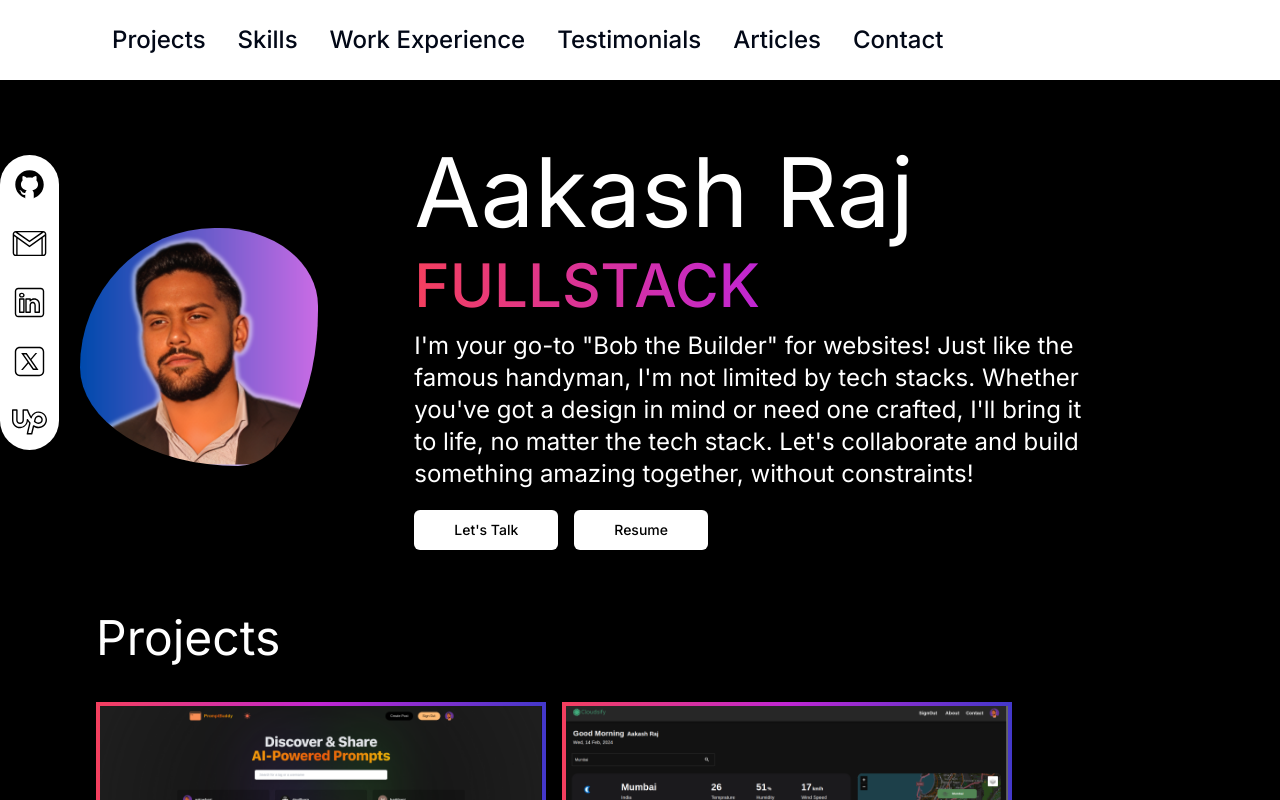
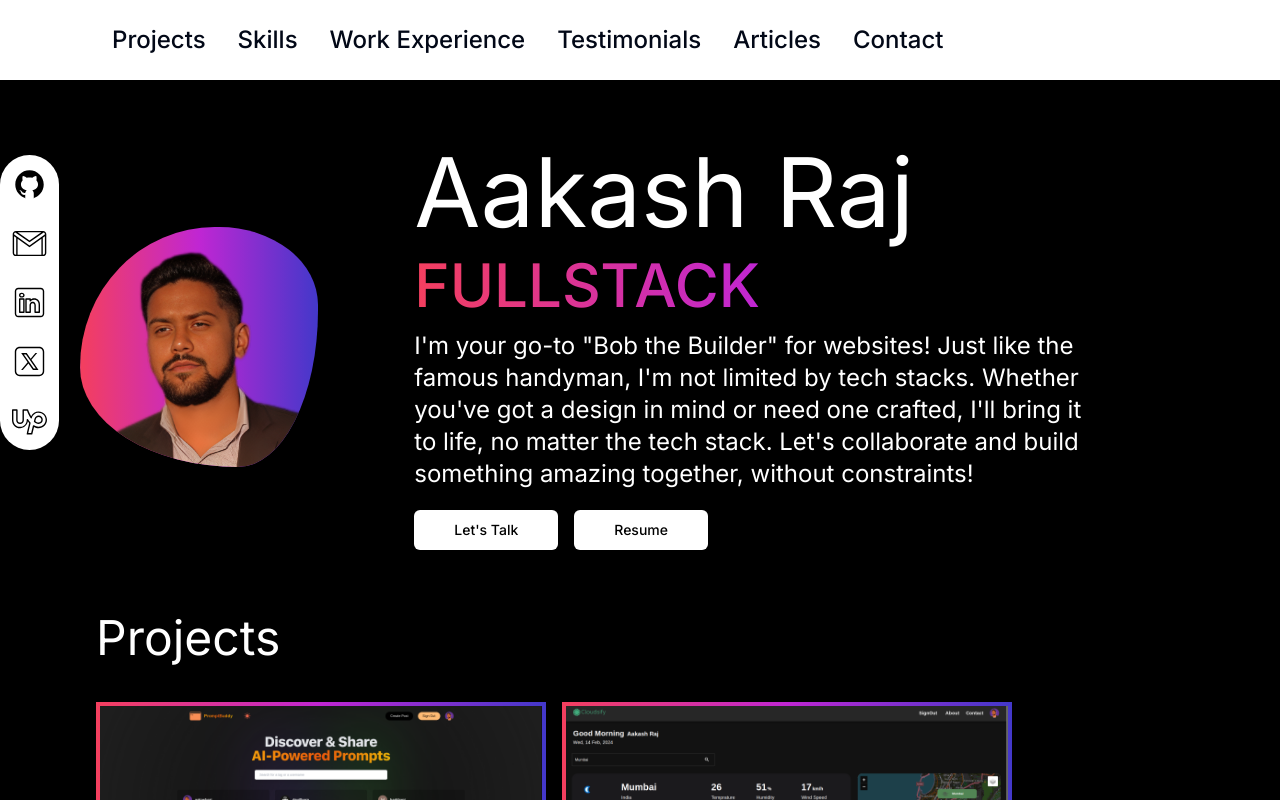
Before and after one commit to AakashRaj20/portfolio, a Next.js app: page / in a window 1280 px wide. Shown: the top 800 px of the page. Built offline with nearby package versions, Linux system fonts and the light colour scheme.

Commit message:
reverted back to the previous profile picture

```diff
--- a/app/globals.css
+++ b/app/globals.css
@@ -100,7 +100,7 @@
   }
 
   .profile-blob {
-    @apply rounded-full  bg-cover bg-center transition ease-in-out delay-1000 animate-blobs;
+    @apply rounded-full bg-gradient-to-r from-rose-500 via-fuchsia-600 to-indigo-700 bg-cover bg-center transition ease-in-out delay-1000 animate-blobs;
   }
 
   .text-motion {
--- a/components/About.tsx
+++ b/components/About.tsx
@@ -9,10 +9,10 @@ const About = () => {
       <div className="max-w-[300px] w-full flex justify-center items-center">
         <Image
           className="profile-blob"
-          src="/images/profile_gradient.png"
+          src="/images/profile_without_bg.png"
           alt="Picture of the author"
-          width={280}
-          height={280}
+          width={250}
+          height={250}
         />
       </div>
       <div className="text-white xl:px-24 flex flex-col gap-5 items-center lg:items-start">
```
